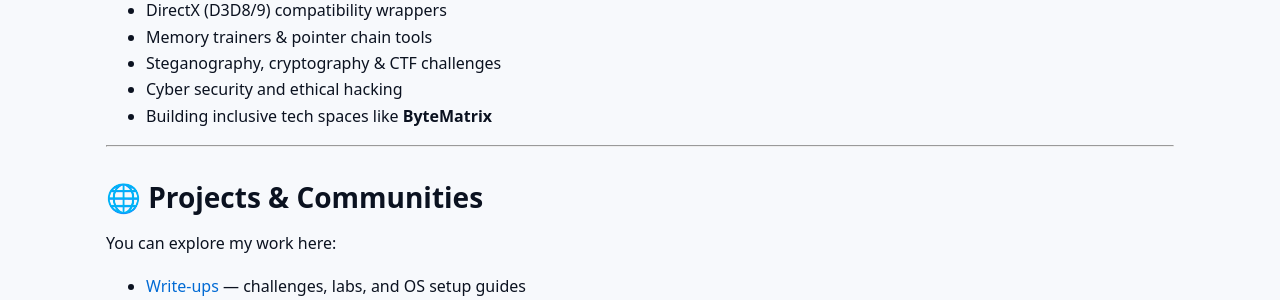
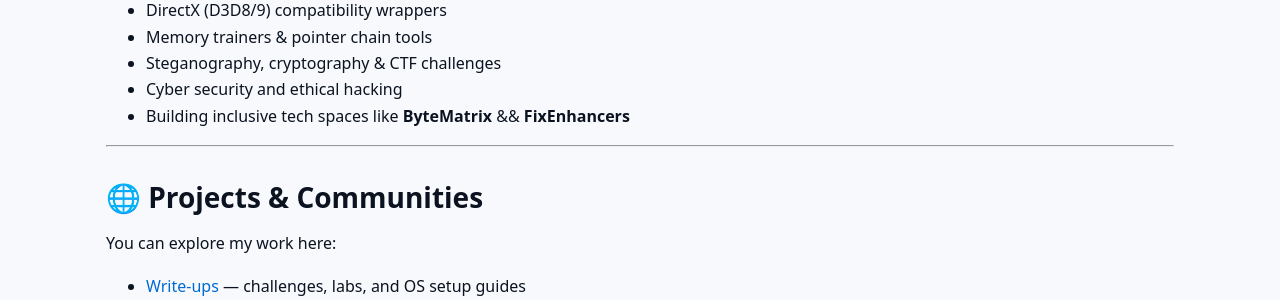
Before and after one commit to Chip-Biscuit/Chip-Biscuit.github.io, a Jekyll site: the page built from about/index.md, in a window 1280 px wide and 1298 px high. Shown: the part 415-715 px from the top of the window. Built offline with Jekyll 4.4.1, drawn with Linux system fonts in a browser that asks for light colours.

Commit message:
Update index.md

```diff
--- a/about/index.md
+++ b/about/index.md
@@ -18,7 +18,7 @@ I spend my time breaking things (ethically) to understand them, restoring old Wi
 - Memory trainers & pointer chain tools
 - Steganography, cryptography & CTF challenges
 - Cyber security and ethical hacking
-- Building inclusive tech spaces like **ByteMatrix**
+- Building inclusive tech spaces like **ByteMatrix** && **FixEnhancers**
 
 ---
 
```
